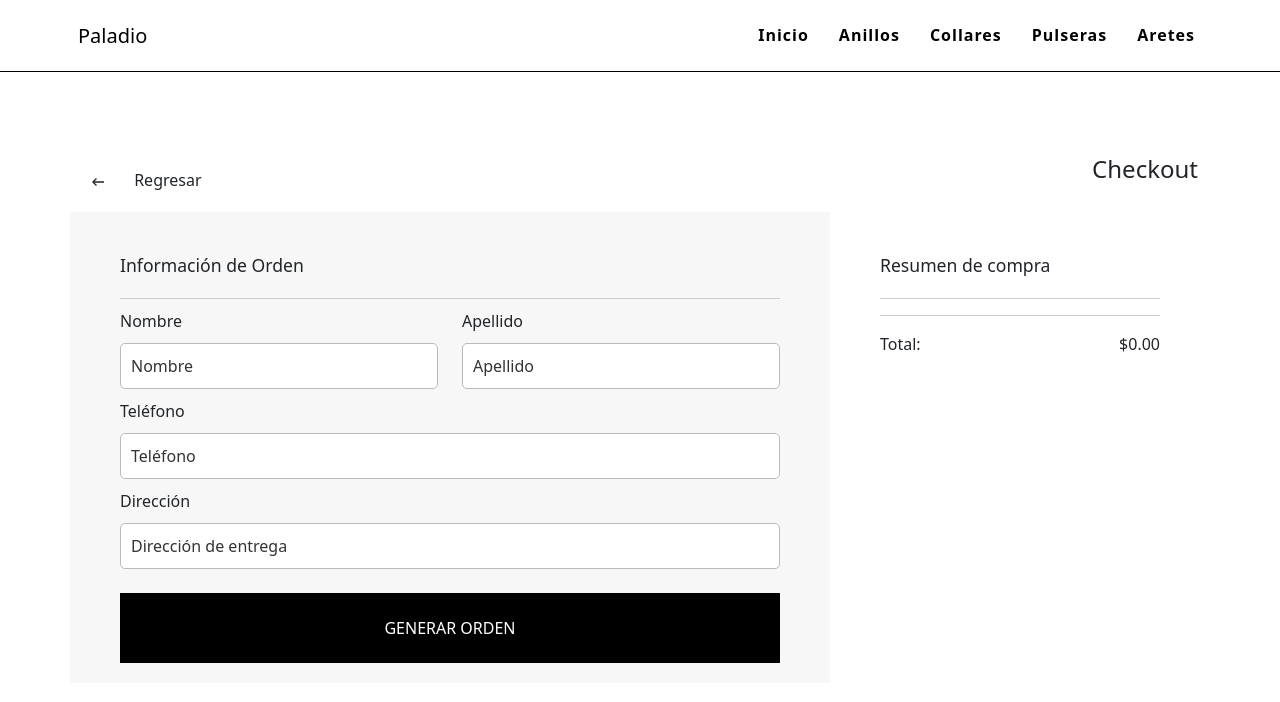
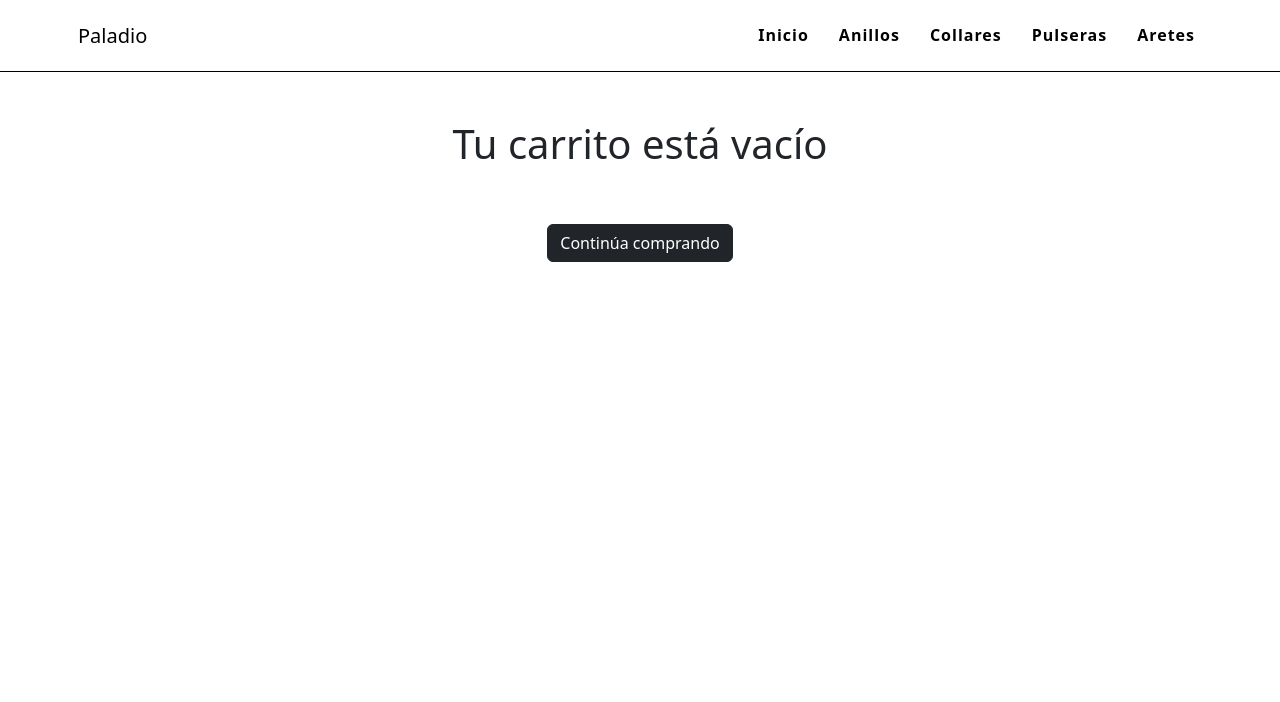
Before and after one commit to alxmora/paladio, a React (Create React App) app: page /checkout in a window 1280 px wide. Shown: the top 702 px of the page. Built offline with nearby package versions, Linux system fonts and the light colour scheme.

Commit message:
Crear orden y mostrar id de orden, configuracion variables de entorno, custom hook useForm

```diff
--- a/public/index.html
+++ b/public/index.html
@@ -15,7 +15,6 @@
 </head>
 
 <body>
-  <noscript>You need to enable JavaScript to run this app.</noscript>
   <div id="root"></div>
 </body>
 
--- a/src/components/Checkout/Checkout.js
+++ b/src/components/Checkout/Checkout.js
@@ -4,20 +4,18 @@ import DualRingLoading from "../DualRingLoading/DualRingLoading"
 import { Link, useNavigate } from "react-router-dom";
 import './Checkout.css'
 import { getDocsByIds, updateBatch, commitBatch, createDocument } from '../../services/firebase/firestore'
-import {MdKeyboardBackspace} from 'react-icons/md'
+import { MdKeyboardBackspace } from 'react-icons/md'
+import useForm from "../../hooks/useForm";
 
 const Checkout = () => {
     const [loadingOrder, setLoadingOrder] = useState(false)
 
-    const [name, setName] = useState('')
-    const [surname, setSurname] = useState('')
-    const [phone, setPhone] = useState('')
-    const [address, setAddress] = useState('')
+    const initialValuesForm = { name: '', surname: '', phone: '', address: '' }
+    const initialStatesForm = { name: true, surname: true, phone: true, address: true }
 
-    const [nameInvalid, setNameInvalid] = useState(false)
-    const [surnameInvalid, setSurnameInvalid] = useState(false)
-    const [phoneInvalid, setPhoneInvalid] = useState(false)
-    const [addressInvalid, setAddressInvalid] = useState(false)
+    const [formValues, handleOnChange, validInput] = useForm(initialValuesForm, initialStatesForm)
+
+    const { name, surname, phone, address } = formValues
 
     const { cart, getQuantity, total, clearCart } = useContext(CartContext)
 
@@ -38,12 +36,13 @@ const Checkout = () => {
     const handleSubmit = (event) => {
         event.preventDefault()
         if (name === '' || surname === '' || phone === '' || address === '') {
-            name === '' && setNameInvalid(true)
-            surname === '' && setSurnameInvalid(true)
-            phone === '' && setPhoneInvalid(true)
-            address === '' && setAddressInvalid(true)
+            Swal.fire(
+                '¡Orden incompleta!',
+                `Llena todos los campos`,
+                'info'
+            )
         }
-        else {
+        else{
             generateOrder();
         }
     }
@@ -52,12 +51,7 @@ const Checkout = () => {
         setLoadingOrder(true)
         try {
             const order = {
-                buyerPerson: {
-                    name: name,
-                    surname: surname,
-                    phone: phone,
-                    address: address
-                },
+                buyerPerson: formValues,
                 items: cart,
                 totalQuantity,
                 total,
@@ -71,10 +65,10 @@ const Checkout = () => {
                     const cartItem = cart.find(item => item.id === doc.id)
                     const cartItemQuantity = cartItem.quantity
                     if (itemStock >= cartItemQuantity) {
-                        updateBatch('products', doc.id, { stock : itemStock - cartItemQuantity})
+                        updateBatch('products', doc.id, { stock: itemStock - cartItemQuantity })
                     }
                     else {
-                        outOfStock.push({doc})
+                        outOfStock.push({ doc })
                     }
                 })
 
@@ -103,7 +97,8 @@ const Checkout = () => {
             setLoadingOrder(false)
         }
     }
-        return ( <>
+
+    return (<>
         {
             loadingOrder ?
                 <div className="text-center mt-5">
@@ -115,6 +110,8 @@ const Checkout = () => {
                     <DualRingLoading />
                 </div>
                 :
+                cart.length > 0
+                    ?
                     <div className="container">
                         <div className="row d-flex flex-row justify-content-center mt-lg-5 mt-0">
                             <div className="col-12 d-flex align-items-end justify-content-between">
@@ -129,14 +126,14 @@ const Checkout = () => {
                                     <form onSubmit={handleSubmit}>
                                         <div className="row">
                                             <div className="col-6">
-                                                <label htmlFor="name">Nombre</label> <input type="text" className={nameInvalid ? 'invalid' : ''} placeholder={nameInvalid ? 'Ingresa tu nombre' : 'Nombre'} name="name" value={name} onKeyDown={() => setNameInvalid(false)} onChange={(e) => setName(e.target.value)} />
+                                                <label htmlFor="name">Nombre</label> <input type="text" className={validInput('name') ? '' : 'invalid'} placeholder={validInput('name') ? 'Nombre': 'Ingresa tu nombre'} name="name" value={name} onChange={handleOnChange} required/>
                                             </div>
                                             <div className="col-6">
-                                                <label htmlFor="surname">Apellido</label> <input type="text" className={surnameInvalid ? 'invalid' : ''} placeholder={surnameInvalid ? 'Ingresa tu apellido' : 'Apellido'} name="surname" value={surname} onKeyDown={() => setSurnameInvalid(false)} onChange={(e) => setSurname(e.target.value)} />
+                                                <label htmlFor="surname">Apellido</label> <input type="text" className={validInput('surname') ? '' : 'invalid'} placeholder={validInput('surname') ? 'Apellido' : 'Ingresa tu apellido'} name="surname" value={surname} onChange={handleOnChange} required/>
                                             </div>
                                         </div>
-                                        <label htmlFor="phone">Teléfono</label> <input type="text" className={phoneInvalid ? 'invalid' : ''} placeholder={phoneInvalid ? 'Ingresa un teléfono' : 'Teléfono'} name="phone" value={phone} onKeyDown={() => setPhoneInvalid(false)} onChange={(e) => setPhone(e.target.value)} />
-                                        <label htmlFor="address">Dirección</label> <input type="text" className={addressInvalid ? 'invalid' : ''} placeholder={addressInvalid ? 'Ingresa una dirección de entrega' : 'Dirección de entrega'} name="address" value={address} onKeyDown={() => setAddressInvalid(false)} onChange={(e) => setAddress(e.target.value)} />
+                                        <label htmlFor="phone">Teléfono</label> <input type="text" className={validInput('phone') ? '' : 'invalid'} placeholder={validInput('phone') ? 'Teléfono' : 'Ingresa un teléfono'} name="phone" value={phone} onChange={handleOnChange} required/>
+                                        <label htmlFor="address">Dirección</label> <input type="text" className={validInput('address') ? '' : 'invalid'} placeholder={validInput('address') ? 'Dirección de entrega' : 'Ingresa una dirección de entrega'} name="address" value={address} onChange={handleOnChange} required/>
                                         <button className="btnFinalizaCompra mt-4 w-100" type="submit">Generar orden</button>
                                     </form>
                                 </div>
@@ -152,6 +149,15 @@ const Checkout = () => {
                             </div>
                         </div>
                     </div>
+                    :
+                    <div className="container">
+                        <div className="row mt-5">
+                            <div className="col-12 text-center">
+                                <h1>Tu carrito está vacío</h1>
+                                <Link className="btn btn-dark mt-5" to={'/'}>Continúa comprando</Link>
+                            </div>
+                        </div>
+                    </div>
         }
     </>
     )
--- /dev/null
+++ b/src/hooks/useForm.js
@@ -0,0 +1,30 @@
+import { useState } from 'react'
+
+const useForm = (initialValues = {}, initialStates = {}) => {
+    const [values, setValues] = useState(initialValues)
+
+    const [status, setStatus] = useState(initialStates)
+
+    const handleOnChange = ({ target }) => {
+        setValues({
+            ...values,
+            [target.name]: target.value
+        });
+
+        target.value === '' ? status[target.name] = false : status[target.name] = true
+        setStatus(status)
+    }
+
+    const validInput = (input) => {
+        return status[input]
+    }
+
+    const updateStatus = (input, value) => {
+        status[input] = value
+        setStatus(status)
+    }
+
+    return [values, handleOnChange, validInput, updateStatus]
+}
+
+export default useForm
--- a/src/index.css
+++ b/src/index.css
@@ -7,11 +7,6 @@ body {
   -moz-osx-font-smoothing: grayscale;
 }
 
-
-.widthXl{
-  max-width: 2000px !important;
-}
-
 .bgWhite{
  background-color: #fff !important;
 }
```
Also changed, not shown: src/setupTests.js (deleted, +0 -5 lines), public/robots.txt (deleted), 1 other file (tests, documents, lock files or other folders). Lines whose indentation alone changed are shown as unchanged.
